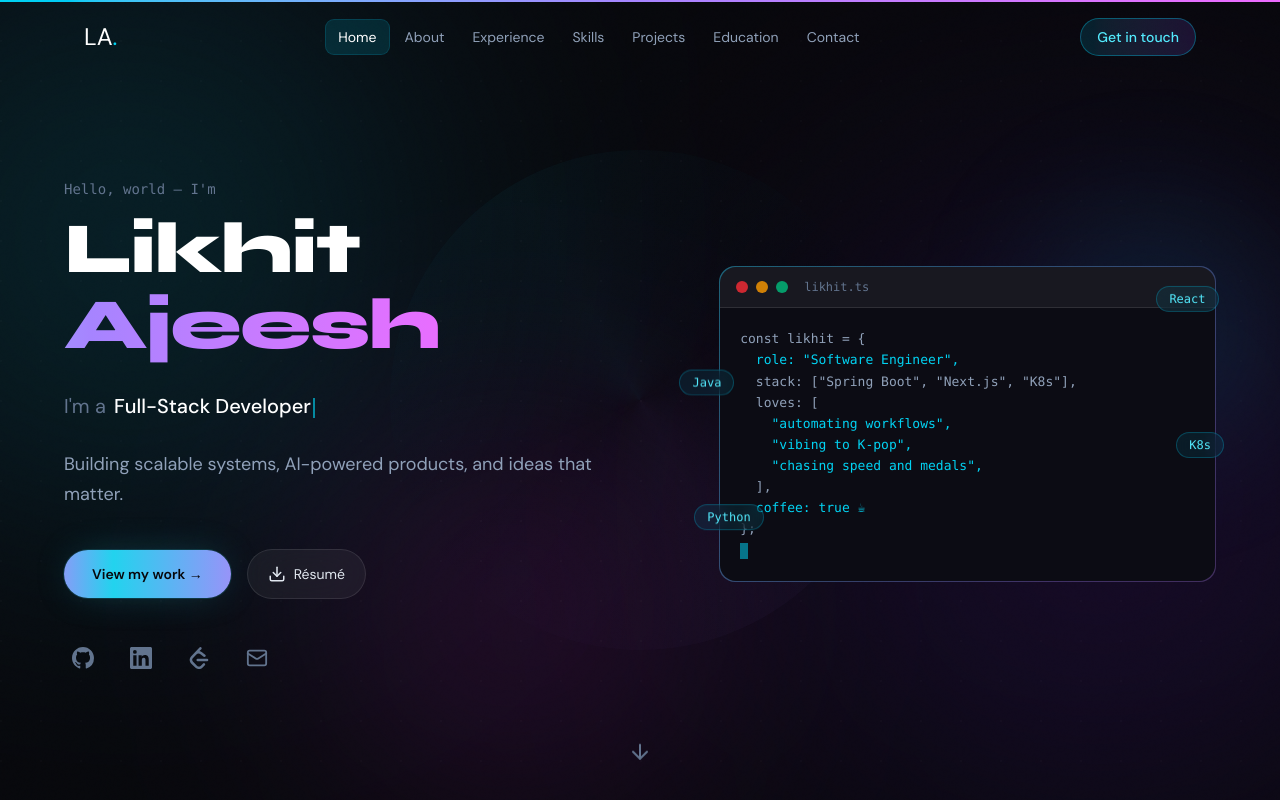
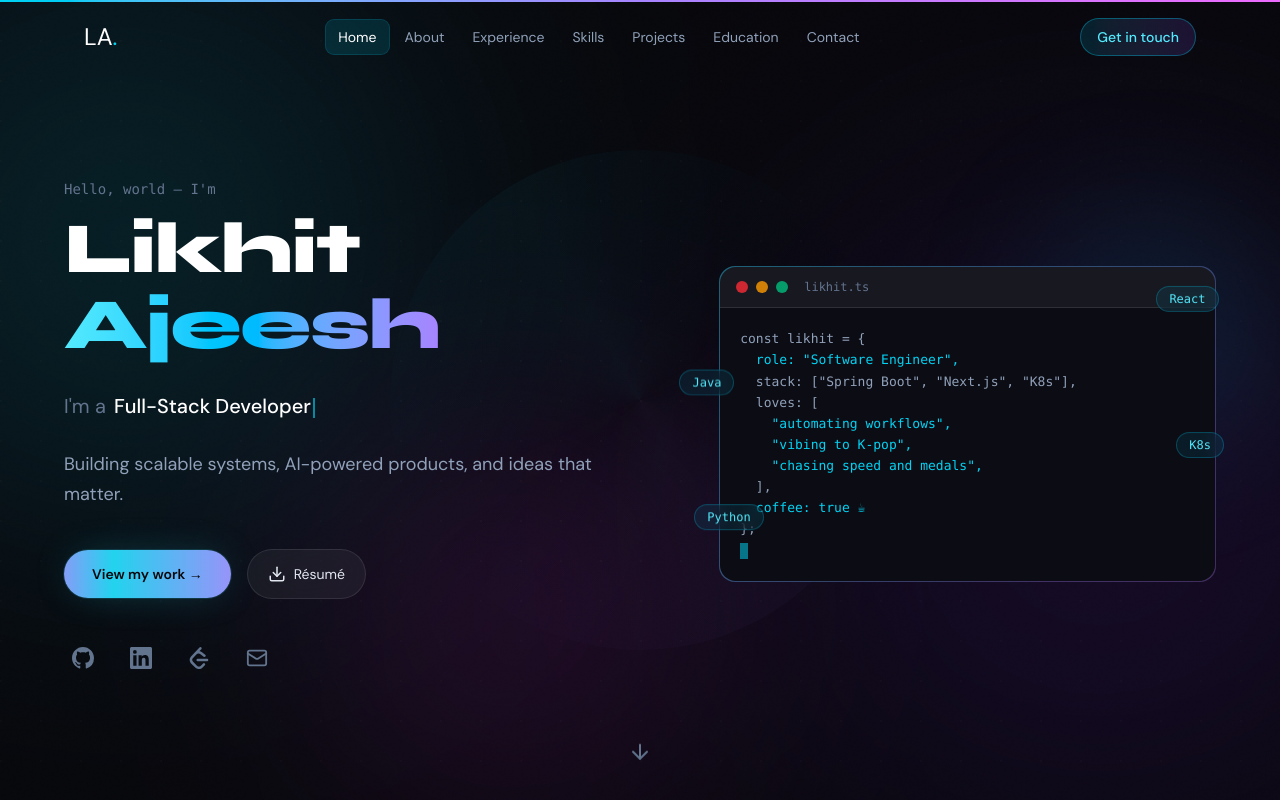
Before and after one commit to Likkiii/likhit-portfolio, a React (Vite) app: page / in a window 1280 px wide. Shown: the top 800 px of the page. Built offline with nearby package versions, Linux system fonts and the light colour scheme.

Commit message:
fix: text animation

```diff
--- a/src/components/Hero.tsx
+++ b/src/components/Hero.tsx
@@ -42,7 +42,7 @@ export function Hero() {
           <h1 className="font-display text-4xl font-extrabold leading-[1.05] tracking-tight text-white sm:text-6xl xl:text-7xl">
             <AnimatedName name={first} />
             <br />
-            <span className="gradient-text-animated">
+            <span className="gradient-text">
               <AnimatedName name={rest.join(" ")} />
             </span>
           </h1>
```
